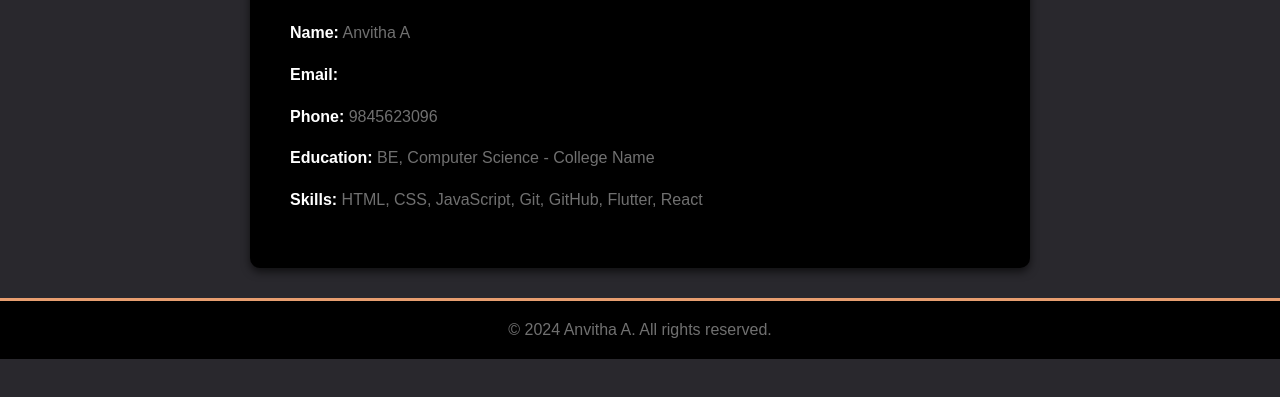
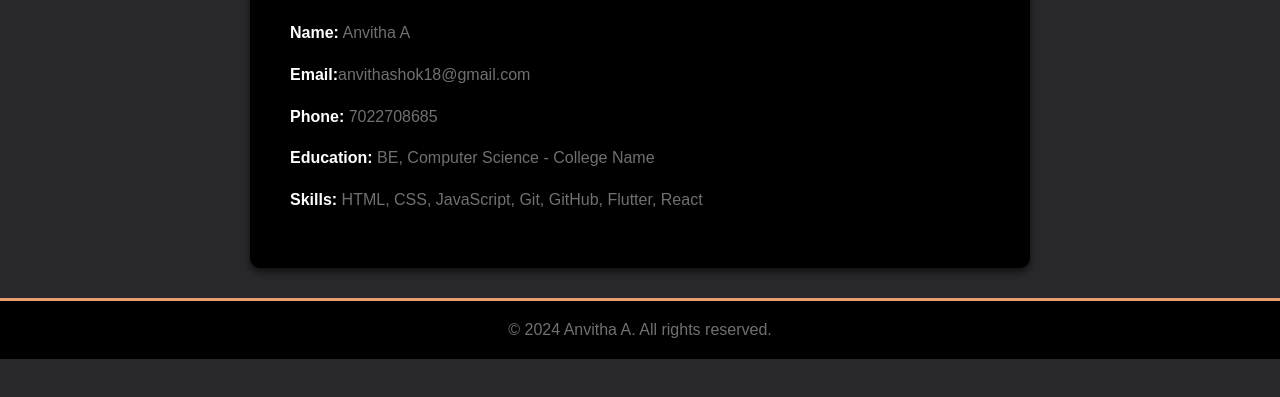
Before and after one commit to Amulya-B28/anvi, a plain HTML site: page res.html in a window 1280 px wide. Shown: the part 271-668 px from the top of the page. Drawn offline with Linux system fonts and the light colour scheme.

Commit message:
Update res.html

```diff
--- a/res.html
+++ b/res.html
@@ -18,8 +18,8 @@
     <main class="resume">
         <h2>Resume</h2>
         <p><strong>Name:</strong> Anvitha A</p>
-        <p><strong>Email:</strong> </p>
-        <p><strong>Phone:</strong> 9845623096</p>
+        <p><strong>Email:</strong>anvithashok18@gmail.com </p>
+        <p><strong>Phone:</strong> 7022708685</p>
         <p><strong>Education:</strong> BE, Computer Science - College Name</p>
         <p><strong>Skills:</strong> HTML, CSS, JavaScript, Git, GitHub, Flutter, React</p>
     </main>
```
